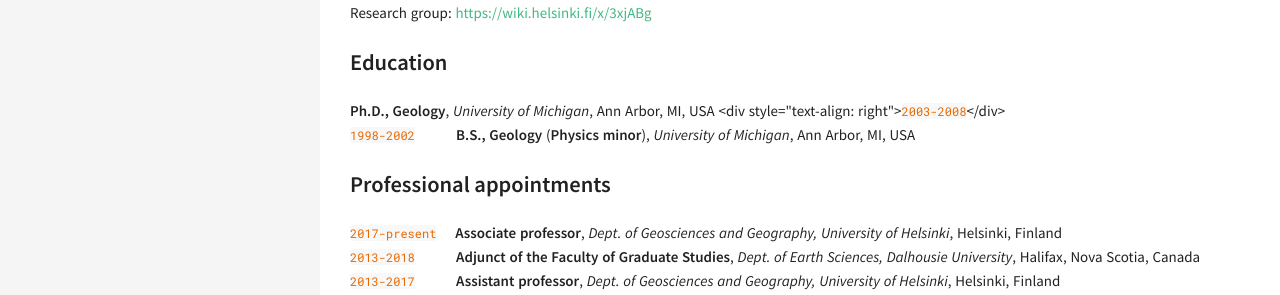
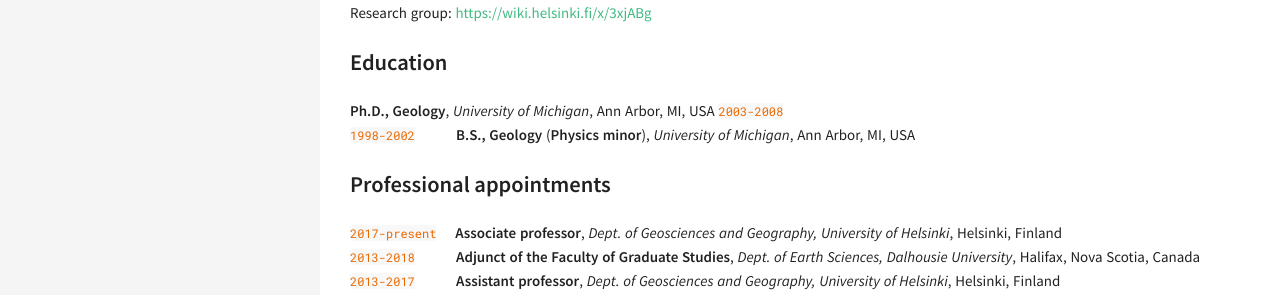
Before and after one commit to z0del/davewhipp.github.io, a Jekyll site: the page built from cv.md, in a window 1280 px wide. Shown: the part 521-816 px from the top of the page. Built offline with Jekyll 4.4.1, drawn with Linux system fonts in a browser that asks for light colours.

Commit message:
Update cv.md

````diff
--- a/cv.md
+++ b/cv.md
@@ -20,7 +20,7 @@
 Research group: [https://wiki.helsinki.fi/x/3xjABg](https://wiki.helsinki.fi/x/3xjABg)
 
 ### Education
-**Ph.D., Geology**, *University of Michigan*, Ann Arbor, MI, USA <div style="text-align: right">```2003-2008```</div> <br/>
+**Ph.D., Geology**, *University of Michigan*, Ann Arbor, MI, USA <span align="right"> ```2003-2008``` </span> <br/>
 ```1998-2002``` &nbsp;&nbsp;&nbsp;&nbsp;&nbsp;&nbsp;&nbsp;&nbsp;&nbsp;&nbsp;**B.S., Geology** (**Physics minor**), *University of Michigan*, Ann Arbor, MI, USA
 
 ### Professional appointments
````
